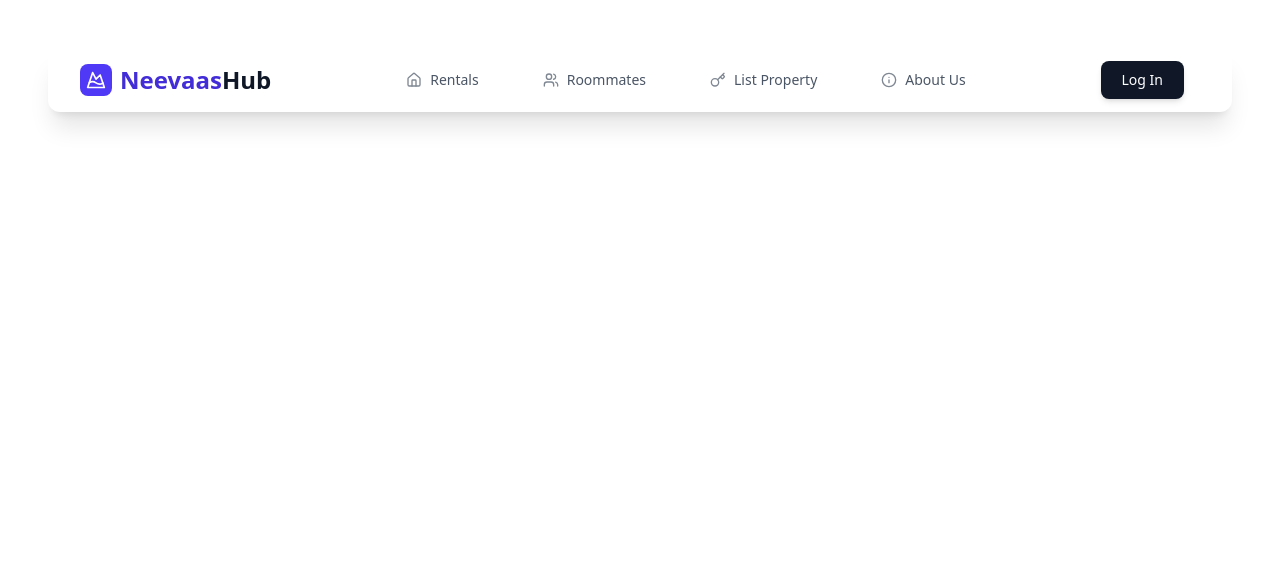
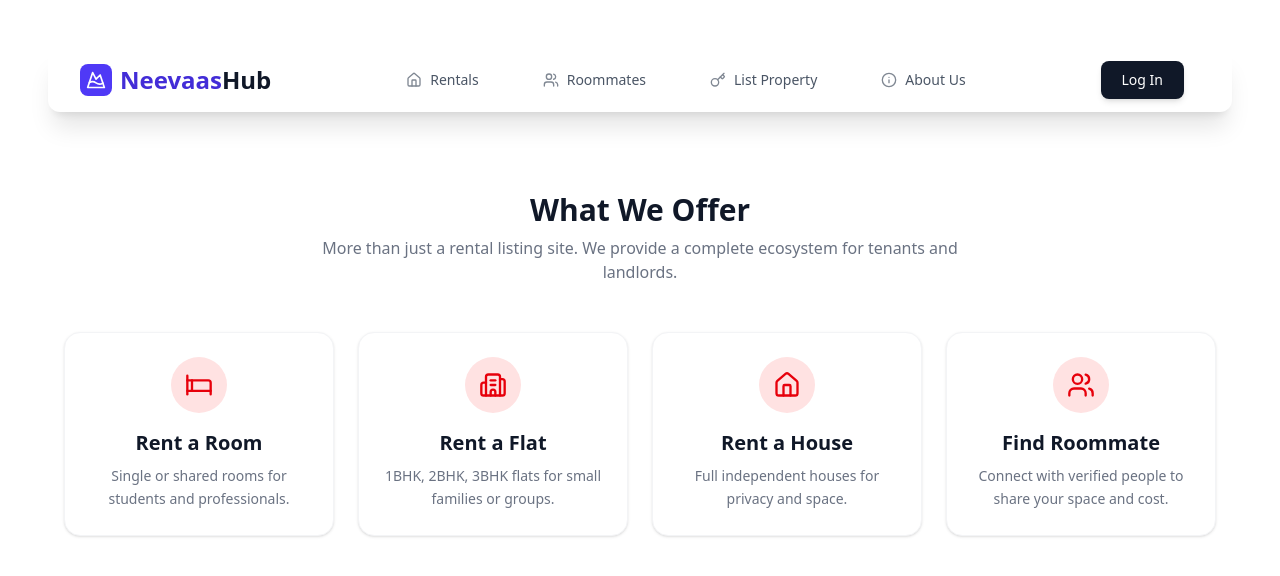
Before and after one commit to SajalPaudyal/Nevaas_Hub_FE, a React (Vite) app: page / in a window 1280 px wide. Shown: the top 576 px of the page. Built offline with nearby package versions, Linux system fonts and the light colour scheme; the HTML template or start-up script is replaced by a standard one.

Commit message:
Addition: Our service section added on the landing page

```diff
--- a/src/App.tsx
+++ b/src/App.tsx
@@ -1,10 +1,12 @@
 import "./App.css";
 import Navbar from "./components/Navbar";
+import Landing from "./pages/Landing";
 
 function App() {
   return (
     <>
       <Navbar />
+      <Landing/>
     </>
   );
 }
--- /dev/null
+++ b/src/pages/Landing.tsx
@@ -0,0 +1,12 @@
+import React from "react";
+import OurService from "./Landing/OurService";
+
+const Landing: React.FC = () => {
+  return (
+    <>
+      <OurService />
+    </>
+  );
+};
+
+export default Landing;
--- /dev/null
+++ b/src/pages/Landing/OurService.tsx
@@ -0,0 +1,65 @@
+import type React from "react";
+import { Home, Building2, Users, Bed } from "lucide-react";
+
+const OurService: React.FC = () => {
+  return (
+    <div>
+      <div className="max-w-7xl mx-auto px-4 sm:px-6 lg:px-8 py-16">
+        <div className="text-center mb-12">
+          <h2 className="text-3xl font-bold text-gray-900">What We Offer</h2>
+          <p className="text-gray-500 mt-2 max-w-2xl mx-auto">
+            More than just a rental listing site. We provide a complete
+            ecosystem for tenants and landlords.
+          </p>
+        </div>
+        <div className="grid grid-cols-1 sm:grid-cols-2 lg:grid-cols-4 gap-6">
+          {[
+            {
+              title: "Rent a Room",
+              icon: Bed,
+              desc: "Single or shared rooms for students and professionals.",
+              color: "bg-red-100 text-red-600",
+            },
+            {
+              title: "Rent a Flat",
+              icon: Building2,
+              desc: "1BHK, 2BHK, 3BHK flats for small families or groups.",
+              color: "bg-red-100 text-red-600",
+            },
+            {
+              title: "Rent a House",
+              icon: Home,
+              desc: "Full independent houses for privacy and space.",
+              color: "bg-red-100 text-red-600",
+            },
+            {
+              title: "Find Roommate",
+              icon: Users,
+              desc: "Connect with verified people to share your space and cost.",
+              color: "bg-red-100 text-red-600",
+            },
+          ].map((service, idx) => (
+            <div
+              key={idx}
+              className="bg-white p-6 rounded-2xl shadow-sm hover:shadow-md transition border border-gray-100 text-center"
+            >
+              <div
+                className={`w-14 h-14 rounded-full mx-auto flex items-center justify-center mb-4 ${service.color}`}
+              >
+                <service.icon className="w-7 h-7" />
+              </div>
+              <h3 className="text-xl font-bold text-gray-900 mb-2">
+                {service.title}
+              </h3>
+              <p className="text-gray-500 text-sm leading-relaxed">
+                {service.desc}
+              </p>
+            </div>
+          ))}
+        </div>
+      </div>
+    </div>
+  );
+};
+
+export default OurService;
```
